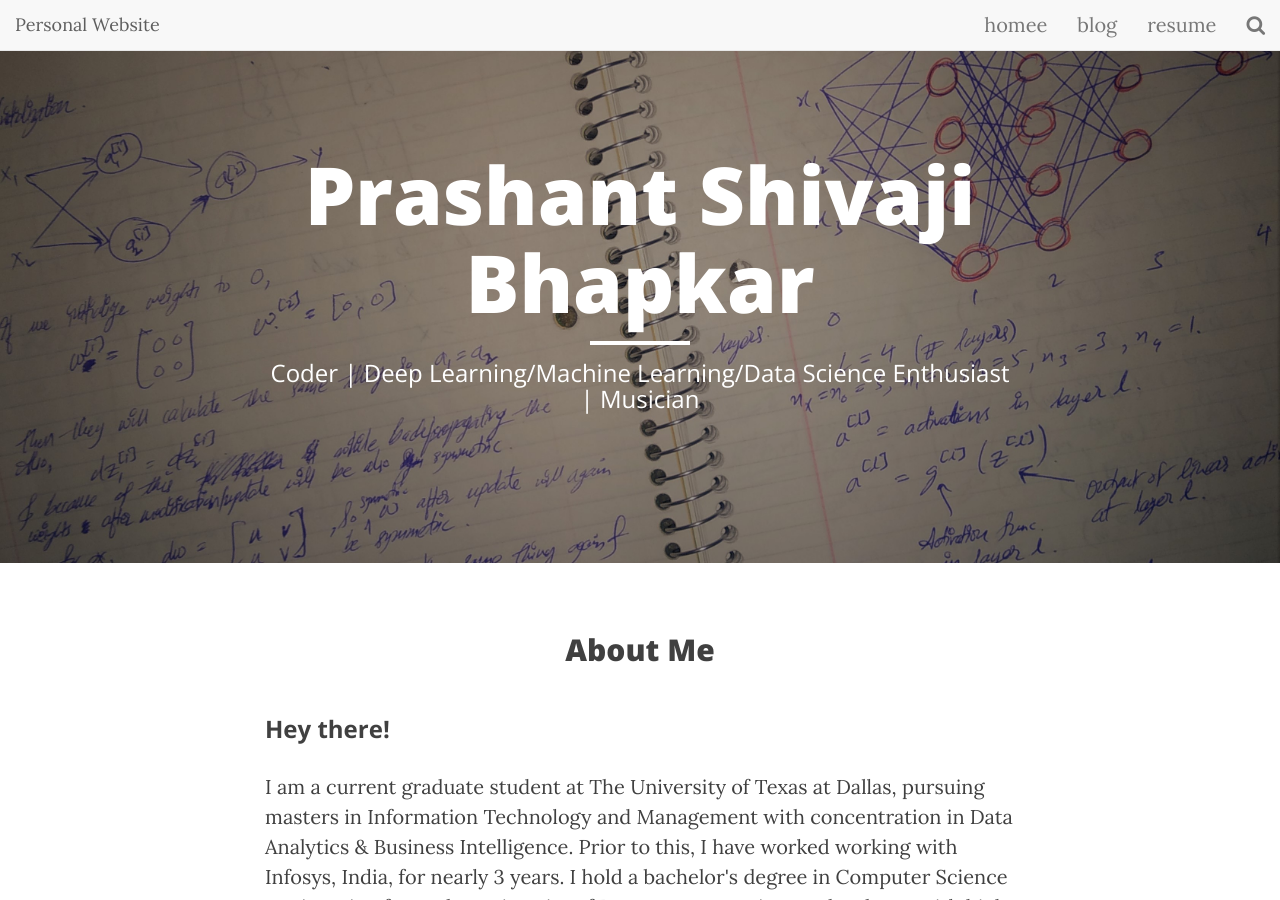
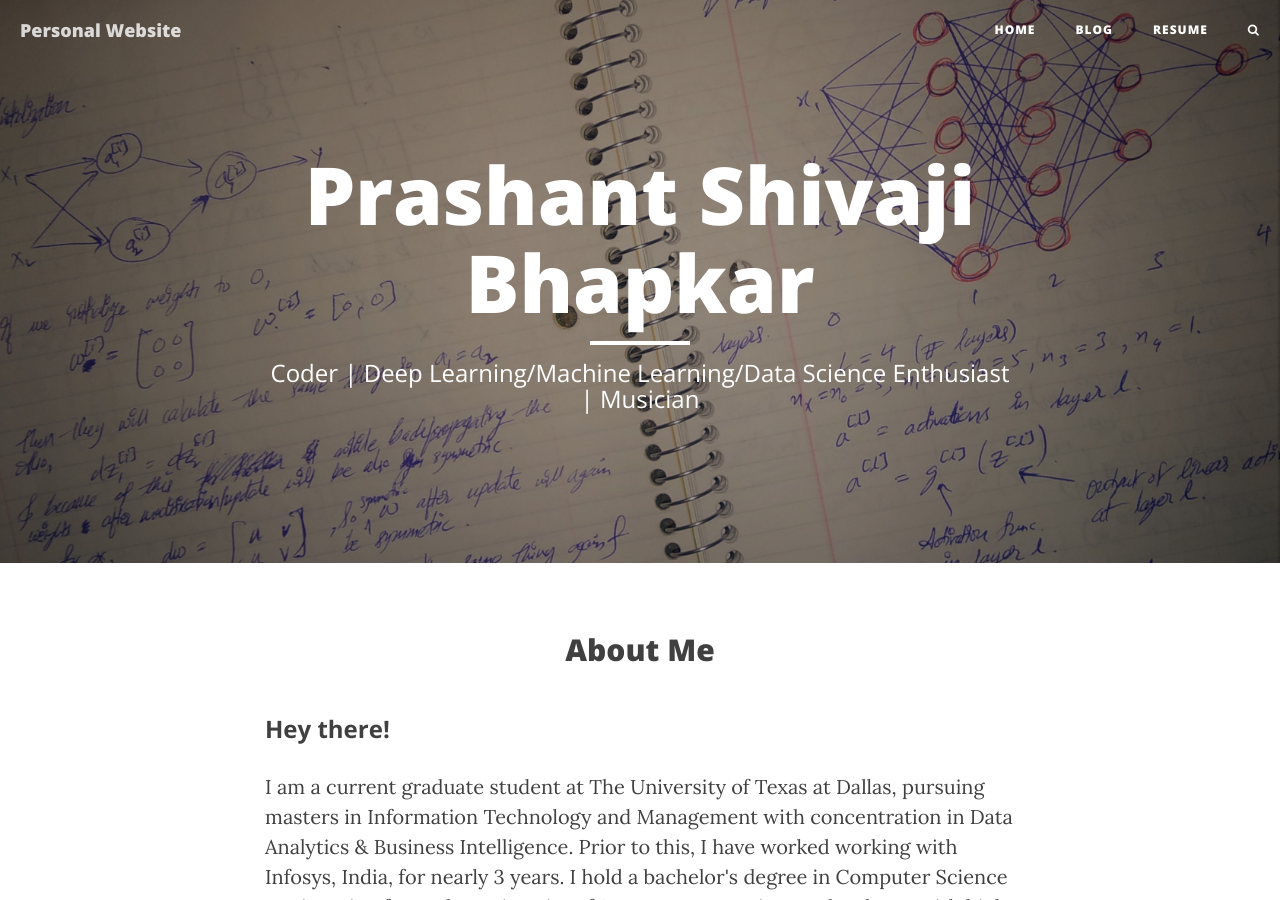
Before and after one commit to PrashantShivajiBhapkar/PrashantShivajiBBhapkar.github.io, a Jekyll site: the page built from index.html, in a window 1280 px wide and 900 px high. Built offline with Jekyll 4.4.1, drawn with Linux system fonts in a browser that asks for light colours; nearby versions of some CDN libraries.

Commit message:
sticky nav bar

```diff
--- a/_includes/nav.html
+++ b/_includes/nav.html
@@ -1,6 +1,6 @@
 <!-- Navigation -->
 <!-- <nav class="navbar navbar-default navbar-custom navbar-fixed-top"> -->
-<nav class="navbar navbar-default navbar-fixed-top">
+<nav class="navbar navbar-default navbar-custom navbar-fixed-top">
     <div class="container-fluid">
         <!-- Brand and toggle get grouped for better mobile display -->
         <div class="navbar-header page-scroll">
@@ -17,7 +17,7 @@
         <div class="collapse navbar-collapse" id="bs-example-navbar-collapse-1">
             <ul class="nav navbar-nav navbar-right">
                 <li>
-                    <a href="/">homee</a>
+                    <a href="/">home</a>
                 </li>
                 <li>
                     <a href="/blog/">blog</a>
```
